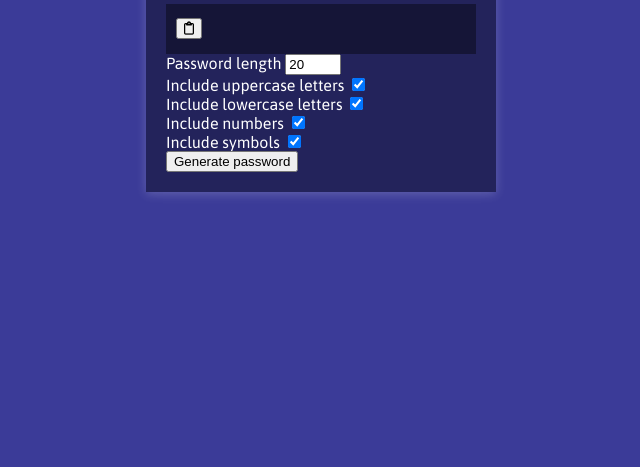
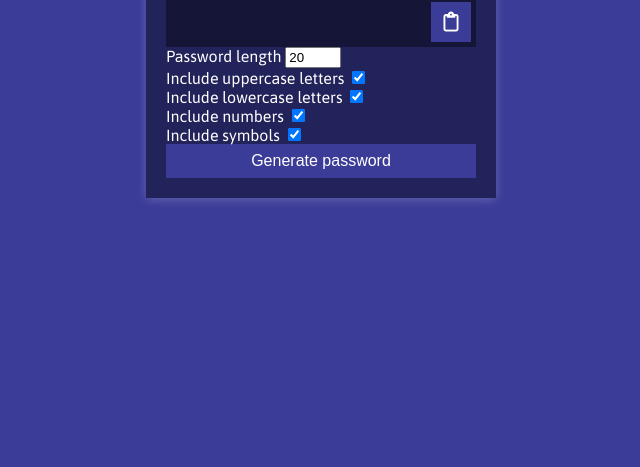
Before and after one commit to mcktayl/random-password-generator, a plain HTML site: page index.html in a window 1280 px wide. Shown: the part 349-816 px from the top of the page, without its empty margins (319-959 px from the left). Drawn offline with Linux system fonts and the light colour scheme.

Commit message:
added button styling

```diff
--- a/style.css
+++ b/style.css
@@ -49,3 +49,31 @@ input[type='checkbox'] {
     height: 50px;
     width: 100%;
 }
+
+.result-container #result {
+    word-wrap: break-word;
+    max-width: calc(100% - 40px);
+}
+
+.result-container .btn {
+    font-size: 20px;
+    position: absolute;
+    top: 5px;
+    right: 5px;
+    height: 40px;
+    width: 40px;
+}
+
+.btn {
+    border: none;
+    color: #fff;
+    cursor: pointer;
+    font-size: 16px;
+    padding: 8px 12px;
+    background-color: #3b3b98;
+}
+
+.btn-large {
+    display: block;
+    width: 100%;
+}
```
